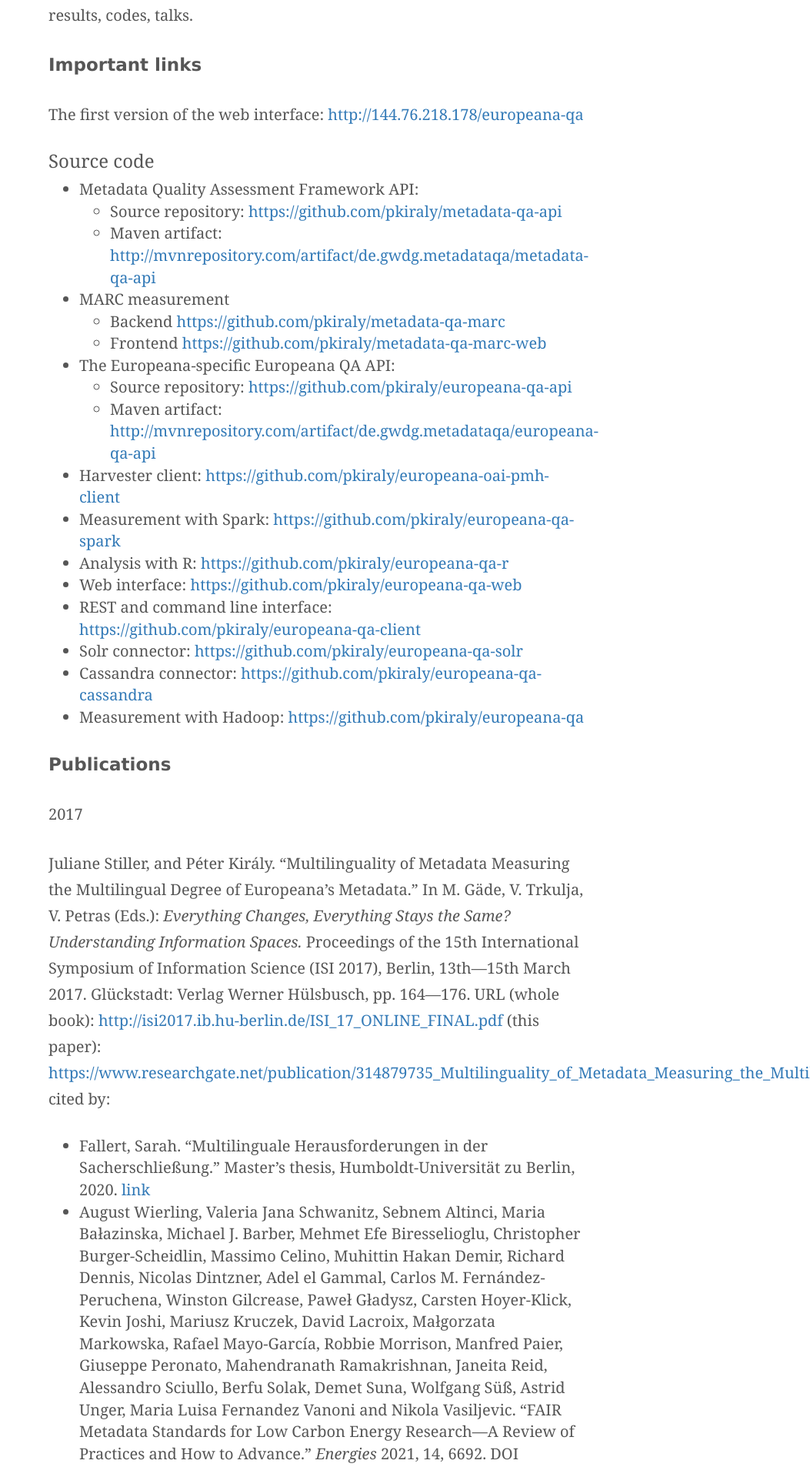
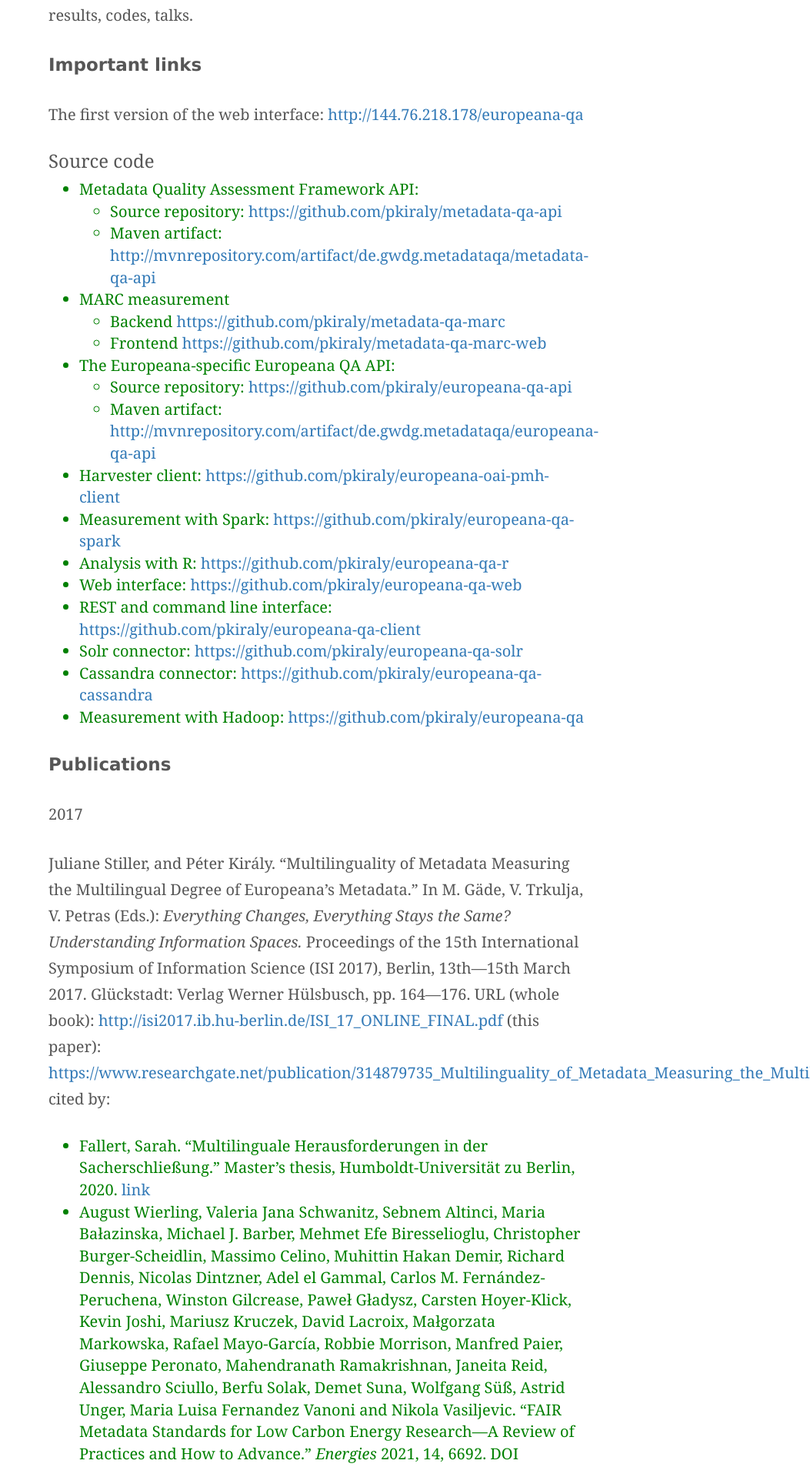
Before and after one commit to pkiraly/pkiraly.github.io, a Jekyll site: the page built from about.md, in a window 1280 px wide. Shown: the part 856-2762 px from the top of the page at 77% size, without its empty margins (227-1280 px from the left). Built offline with Jekyll 4.4.1, drawn with Linux system fonts in a browser that asks for light colours; nearby versions of some CDN libraries; some web fonts are replaced; comment, search, counter and statistics services are not loaded.

```diff
--- a/about.md
+++ b/about.md
@@ -2,6 +2,10 @@
 title: About
 layout: post
 ---
+
+<style>
+  li {color: green}
+</style>
 
 ## The project
 The Metadata Quality Assurance Framework is a research project on figuring out how can we decide in an algorithmical way whether a metadata record in a cultural heritage database is "good" or "bad". During the project I will create a general framework, which lets metadata repositories and digital libraries (such as [Europeana](http://europeana.eu), [TextGrid](http://textgrid.de) or [Digital Public Library of America](http://dp.la)) to run a range of measurements on the collection, and get suggestion where they should improve the quality of their metadata.
```
